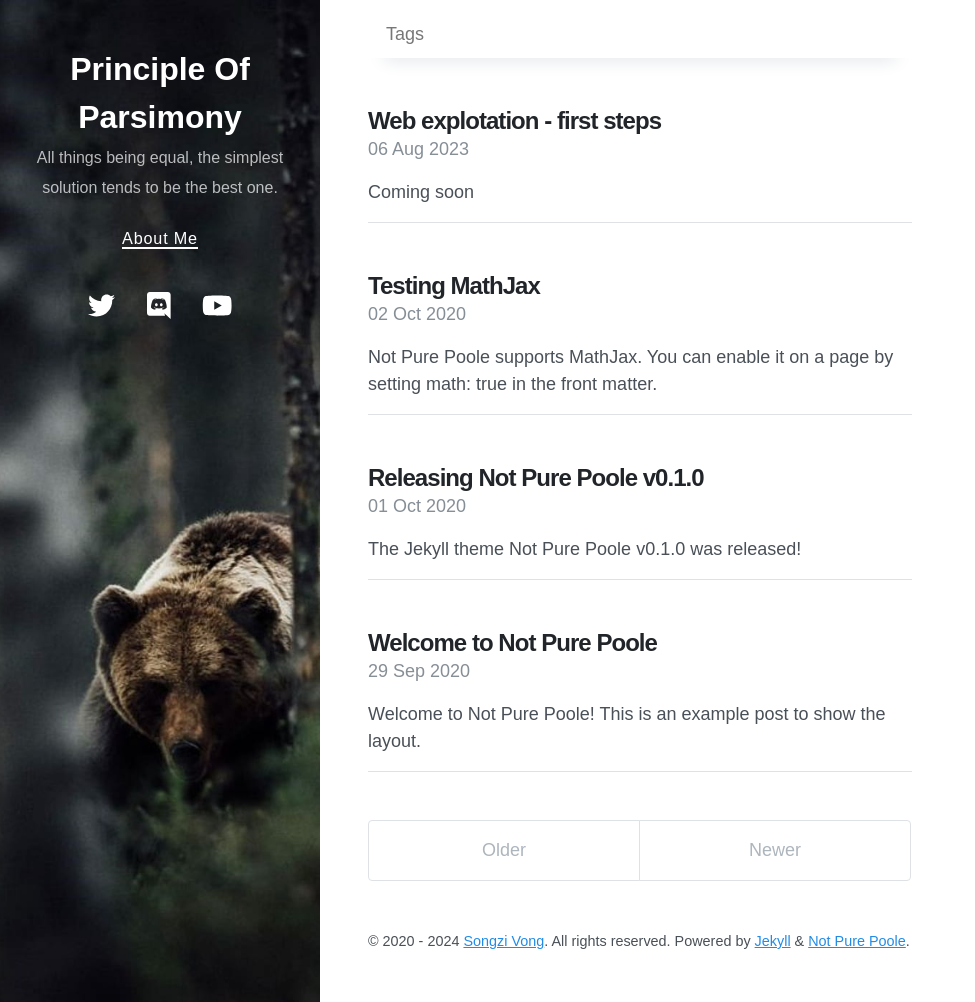
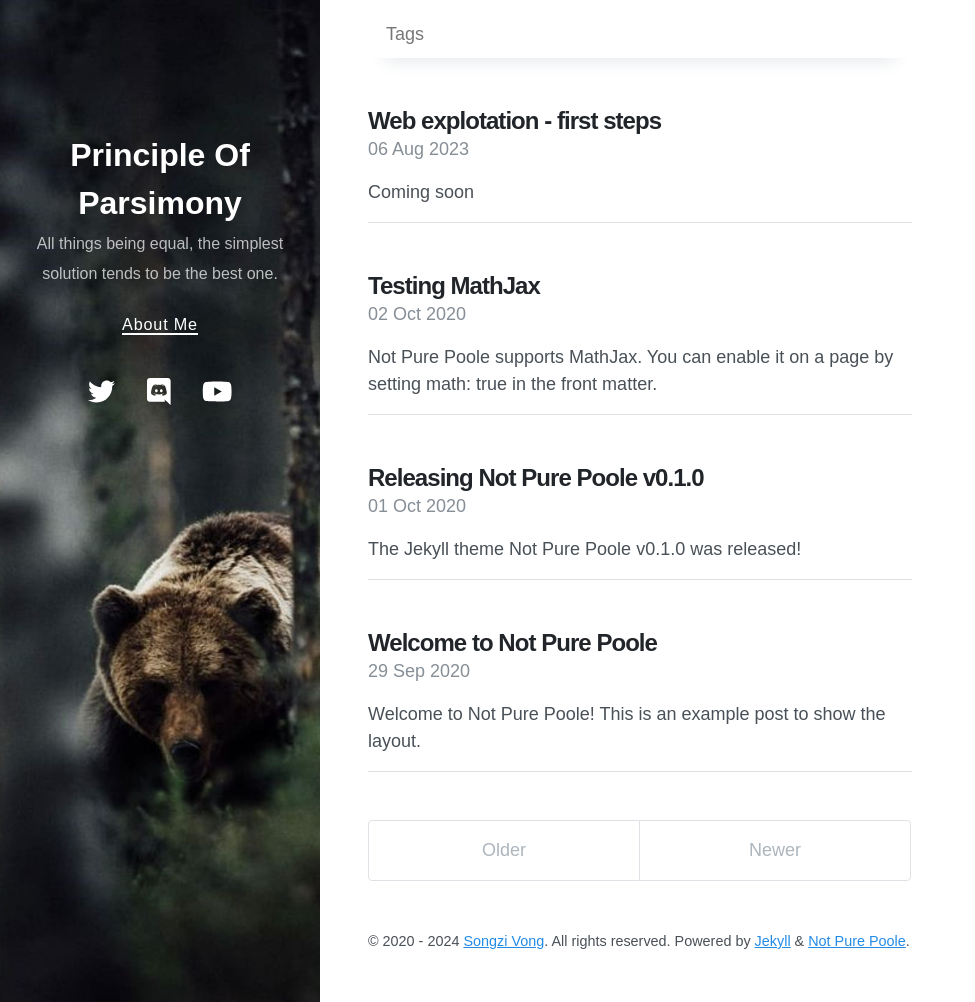
Before and after one commit to InfoSecGopNik/CTF, a Jekyll site: the page built from index.html, in a window 1280 px wide and 1002 px high. Shown: the whole window, without its empty margins (0-975 px from the left). Built offline with Jekyll 4.4.1, drawn with Linux system fonts in a browser that asks for light colours; nearby versions of some CDN libraries; the list of posts is cut into pages by our own code.

Commit message:
Update _sidebar.scss

```diff
--- a/_sass/_sidebar.scss
+++ b/_sass/_sidebar.scss
@@ -4,7 +4,7 @@
 
 .masthead {
   text-align: center;
-  margin: 10% auto auto;
+  margin: 40% auto auto;
   width: 100%;
 
   a {
```
